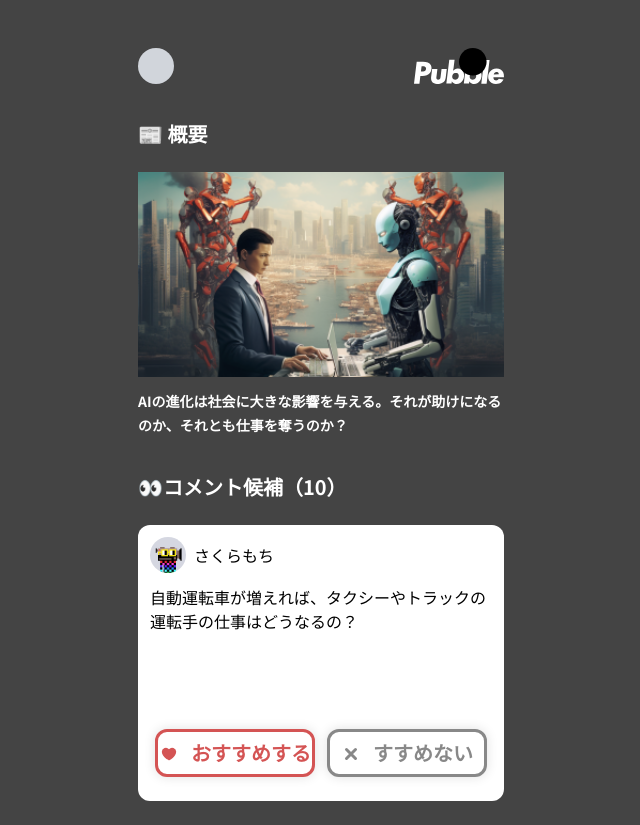
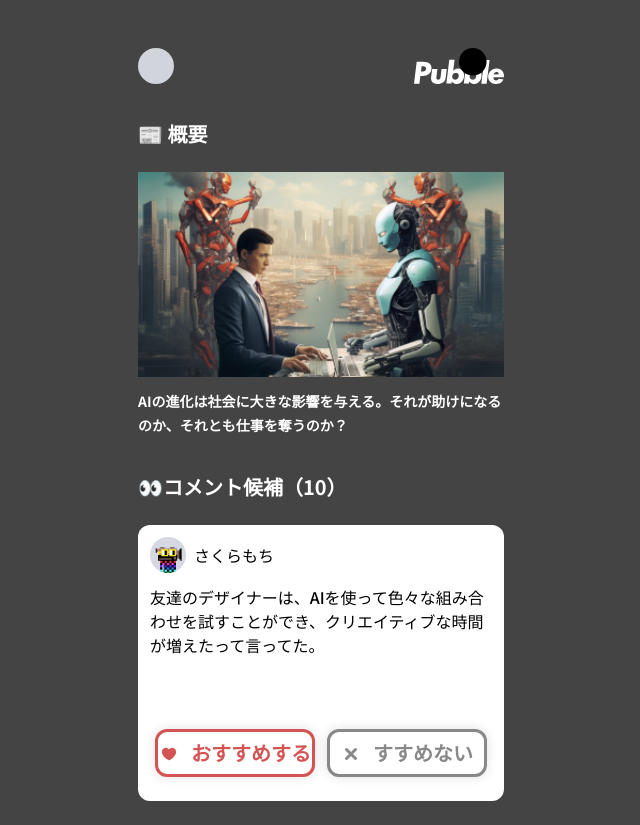
Before and after one commit to optimium20211202/Pubble, a Next.js app: page /game/play in a window 1280 px wide. Shown: the whole page, without its empty margins (331-971 px from the left). Built offline with nearby package versions, Linux system fonts and the light colour scheme.

Commit message:
WS用レコメンドゲーム実装（レコメンドゲームからpreferenceを削除）

```diff
--- a/src/app/game/timeline/page.tsx
+++ b/src/app/game/timeline/page.tsx
@@ -15,26 +15,18 @@ type Props = {
 };
 export default function Result3Page({ params }: Props) {
   const topicId = Number(params.topicId);
-  // const preference = Number(searchParams.preference);
   const [contents, setContents] = useState<Content[]>();
-  const [preference, setPreference] = useState<number>(0);
 
   useEffect(() => {
     const contentIds = JSON.parse(
       localStorage.getItem("displayedContents") || "[]"
     ) as number[];
-    const _preference = localStorage.getItem("preference");
-    setPreference(Number(_preference));
-
-    if (!contentIds.length || !_preference) {
-      throw new Error("displayedContents or preference is null");
-    }
 
     const _contents = getContentsForRecomendation(0);
 
     console.log(_contents);
     setContents(_contents);
-  }, [preference, topicId]);
+  }, [topicId]);
 
   return (
     <main className="main-container">
@@ -57,13 +49,7 @@ text-white"
 
       <div className="mt-sm flex flex-col gap-xs">
         {contents?.map((content) => {
-          return (
-            <TimelinePost
-              key={content.id}
-              content={content}
-              userPreference={preference}
-            />
-          );
+          return <TimelinePost key={content.id} content={content} />;
         })}
       </div>
       <Link className="mt-lg" href={`/game/play`}>
--- a/src/components/SelectionPlayForRecomendation.tsx
+++ b/src/components/SelectionPlayForRecomendation.tsx
@@ -33,34 +33,27 @@ type Props = {
 
 export const SelectionPlay = ({ topicId }: Props) => {
   const router = useRouter();
-  const displayedContents = useRef<number[]>([]);
   const [count, setCount] = useState(PLAY_RECOMEND_CONTENTS_NUM);
   const decrementCount = () => setCount((prev) => prev - 1);
   const complete = count < 1;
-  const updateDisplayedContents = (displayedContentId: number) => {
-    displayedContents.current.push(displayedContentId);
-  };
 
   const [score, setScore] = useState(DEFAULT_SCORE);
 
-  const [contents, setContents] = useState(getContentsForGame());
+  const [contents] = useState(getContentsForGame());
 
   const [content, setContent] = useState<RecomendContent>(contents[0]);
   const [currentIndex, setCurrentIndex] = useState(0);
 
   const [userIcon, setUserIcon] = useState(userIcons[0]);
+
   const [userName, setUserName] = useState(userNames[0]);
 
-  const handleNextContent = (updatedScore: number) => {
-    updateDisplayedContents(content.id);
-    const dummyContentIndex = Math.floor(Math.random() * (10 - currentIndex));
-    setContent(contents[dummyContentIndex]);
-    setContents(
-      contents.filter(
-        (content) => content.id !== contents[dummyContentIndex].id
-      )
-    );
-    setCurrentIndex(currentIndex + 1);
+  const handleNextContent = () => {
+    console.log(contents);
+    const targetIndex = currentIndex + 1;
+    setContent(contents[targetIndex]);
+
+    setCurrentIndex((currentIndex) => currentIndex + 1);
     decrementCount();
     const dummyUserIndex = Math.floor(Math.random() * 15);
     setUserIcon(userIcons[dummyUserIndex]);
@@ -70,16 +63,14 @@ export const SelectionPlay = ({ topicId }: Props) => {
   const onClickLike = () => {
     const updatedScore = updateScore(true, score, content);
     setScore(updatedScore);
+    handleNextContent();
     console.log(updatedScore);
-    console.log(contents);
-    handleNextContent(updatedScore);
   };
   const onClickSkip = () => {
     const updatedScore = updateScore(false, score, content);
     setScore(updatedScore);
+    handleNextContent();
     console.log(updatedScore);
-    console.log(contents);
-    handleNextContent(updatedScore);
   };
 
   useEffect(() => {
@@ -89,6 +80,8 @@ export const SelectionPlay = ({ topicId }: Props) => {
       router.push(`/game/result`);
     }
   }, [complete, router, score, topicId]);
+
+  console.log(content);
 
   return (
     <>
--- a/src/components/TimelinePostForRecomendation.tsx
+++ b/src/components/TimelinePostForRecomendation.tsx
@@ -6,11 +6,9 @@ import { userNames } from "@/userNamesForRecomendation";
 
 type Props = {
   content: Content;
-  userPreference: number;
 };
 
-export const TimelinePost = ({ content, userPreference }: Props) => {
-  const agree = userPreference === content.label;
+export const TimelinePost = ({ content }: Props) => {
   const supplement = "この人がいいねした意見";
   return (
     <div
--- a/src/utils.ts
+++ b/src/utils.ts
@@ -68,10 +68,26 @@ export const getContentsForGame = () => {
     2
   );
 
-  return strongSupportContent
-    .concat(weakSupportContent)
-    .concat(strongObjectionContent)
-    .concat(weakObjectionContent);
+  const shuffleContents = (contents: RecomendContent[]) => {
+    const cloneContents = [...contents];
+
+    for (let i = cloneContents.length - 1; i >= 0; i--) {
+      let rand = Math.floor(Math.random() * (i + 1));
+      // 配列の要素の順番を入れ替える
+      let tmpStorage = cloneContents[i];
+      cloneContents[i] = cloneContents[rand];
+      cloneContents[rand] = tmpStorage;
+    }
+
+    return cloneContents;
+  };
+
+  return shuffleContents(
+    strongSupportContent
+      .concat(weakSupportContent)
+      .concat(strongObjectionContent)
+      .concat(weakObjectionContent)
+  );
 };
 
 function getRandomGameContent(
```
